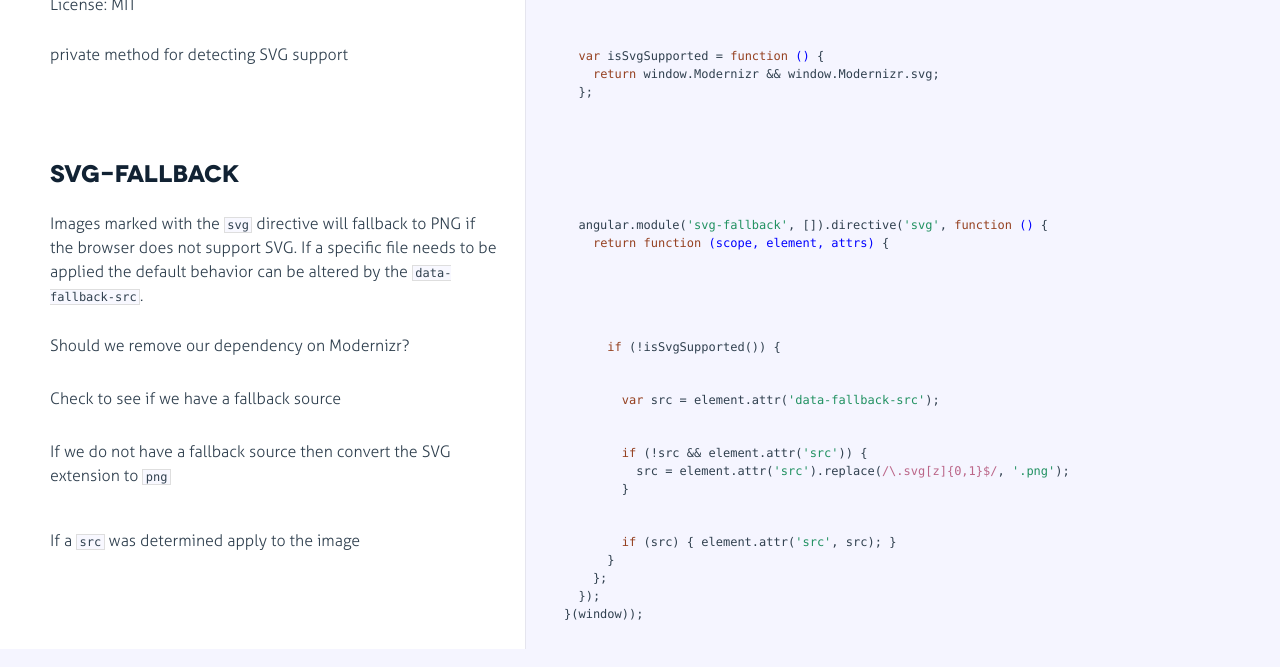
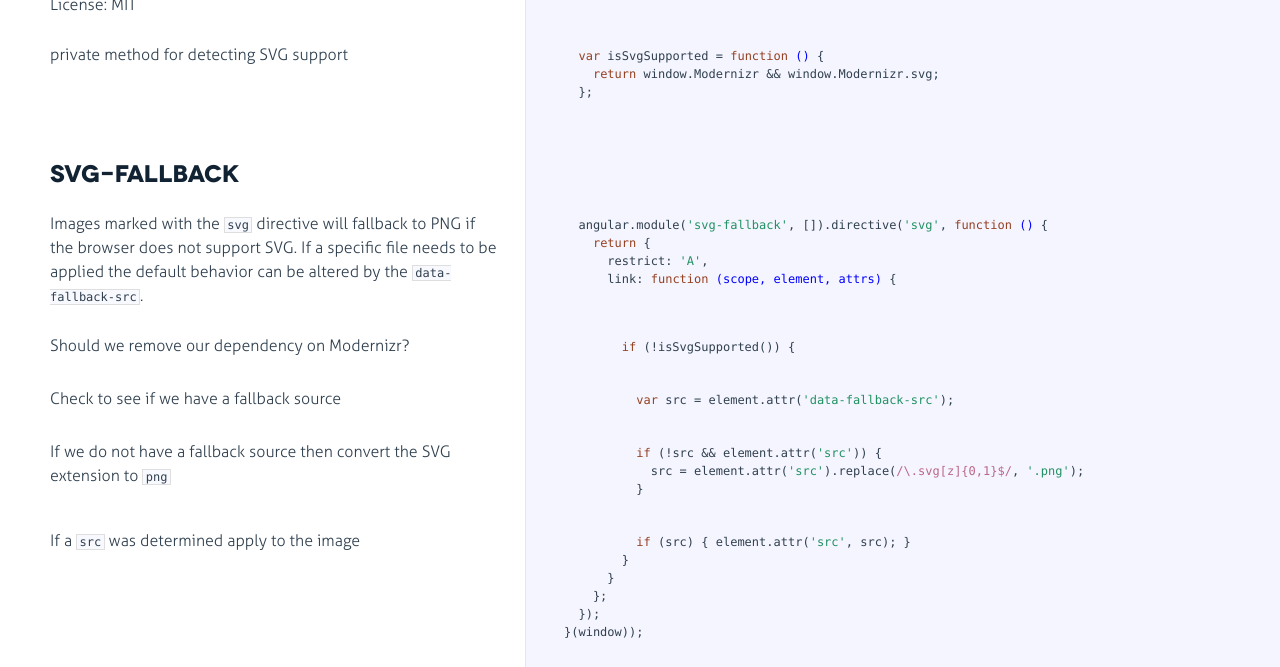
Before and after one commit to mbrio/angular-svg-fallback, a plain HTML site: page index.html in a window 1280 px wide. Shown: the part 219-886 px from the top of the page. Drawn offline with Linux system fonts and the light colour scheme.

Commit message:
Update docs

```diff
--- a/index.html
+++ b/index.html
@@ -48,7 +48,7 @@
               <div class="pilwrap ">
                 <a class="pilcrow" href="#section-1">&#182;</a>
               </div>
-              <p>Provides a mechanism for SVG(Z) fallback to bitmap images.<br>Copyright (C) 2013 Qloo Inc., Michael Diolosa <a href="&#109;&#97;&#105;&#108;&#x74;&#x6f;&#x3a;&#x6d;&#x69;&#99;&#104;&#x61;&#x65;&#x6c;&#46;&#100;&#105;&#111;&#x6c;&#111;&#115;&#97;&#64;&#103;&#x6d;&#x61;&#x69;&#108;&#46;&#x63;&#111;&#x6d;">&#x6d;&#x69;&#99;&#104;&#x61;&#x65;&#x6c;&#46;&#100;&#105;&#111;&#x6c;&#111;&#115;&#97;&#64;&#103;&#x6d;&#x61;&#x69;&#108;&#46;&#x63;&#111;&#x6d;</a><br>License: MIT</p>
+              <p>Provides a mechanism for SVG(Z) fallback to bitmap images.<br>Copyright (C) 2013 Qloo Inc., Michael Diolosa <a href="&#109;&#x61;&#105;&#108;&#x74;&#111;&#58;&#x6d;&#x69;&#x63;&#x68;&#x61;&#x65;&#108;&#x2e;&#100;&#x69;&#x6f;&#x6c;&#111;&#115;&#x61;&#64;&#x67;&#x6d;&#x61;&#105;&#x6c;&#46;&#x63;&#x6f;&#x6d;">&#x6d;&#x69;&#x63;&#x68;&#x61;&#x65;&#108;&#x2e;&#100;&#x69;&#x6f;&#x6c;&#111;&#115;&#x61;&#64;&#x67;&#x6d;&#x61;&#105;&#x6c;&#46;&#x63;&#x6f;&#x6d;</a><br>License: MIT</p>
 
             </div>
 
@@ -103,7 +103,9 @@ behavior can be altered by the <code>data-fallback-src</code>.</p>
             </div>
 
             <div class="content"><div class='highlight'><pre>  angular.module(<span class="string">'svg-fallback'</span>, []).directive(<span class="string">'svg'</span>, <span class="function"><span class="keyword">function</span> <span class="params">()</span> {</span>
-    <span class="keyword">return</span> <span class="function"><span class="keyword">function</span> <span class="params">(scope, element, attrs)</span> {</span></pre></div></div>
+    <span class="keyword">return</span> {
+      restrict: <span class="string">'A'</span>,
+      link: <span class="function"><span class="keyword">function</span> <span class="params">(scope, element, attrs)</span> {</span></pre></div></div>
 
         </li>
 
@@ -118,7 +120,7 @@ behavior can be altered by the <code>data-fallback-src</code>.</p>
 
             </div>
 
-            <div class="content"><div class='highlight'><pre>      <span class="keyword">if</span> (!isSvgSupported()) {</pre></div></div>
+            <div class="content"><div class='highlight'><pre>        <span class="keyword">if</span> (!isSvgSupported()) {</pre></div></div>
 
         </li>
 
@@ -133,7 +135,7 @@ behavior can be altered by the <code>data-fallback-src</code>.</p>
 
             </div>
 
-            <div class="content"><div class='highlight'><pre>        <span class="keyword">var</span> src = element.attr(<span class="string">'data-fallback-src'</span>);</pre></div></div>
+            <div class="content"><div class='highlight'><pre>          <span class="keyword">var</span> src = element.attr(<span class="string">'data-fallback-src'</span>);</pre></div></div>
 
         </li>
 
@@ -149,9 +151,9 @@ behavior can be altered by the <code>data-fallback-src</code>.</p>
 
             </div>
 
-            <div class="content"><div class='highlight'><pre>        <span class="keyword">if</span> (!src &amp;&amp; element.attr(<span class="string">'src'</span>)) {
-          src = element.attr(<span class="string">'src'</span>).replace(<span class="regexp">/\.svg[z]{0,1}$/</span>, <span class="string">'.png'</span>);
-        }</pre></div></div>
+            <div class="content"><div class='highlight'><pre>          <span class="keyword">if</span> (!src &amp;&amp; element.attr(<span class="string">'src'</span>)) {
+            src = element.attr(<span class="string">'src'</span>).replace(<span class="regexp">/\.svg[z]{0,1}$/</span>, <span class="string">'.png'</span>);
+          }</pre></div></div>
 
         </li>
 
@@ -166,7 +168,8 @@ behavior can be altered by the <code>data-fallback-src</code>.</p>
 
             </div>
 
-            <div class="content"><div class='highlight'><pre>        <span class="keyword">if</span> (src) { element.attr(<span class="string">'src'</span>, src); }
+            <div class="content"><div class='highlight'><pre>          <span class="keyword">if</span> (src) { element.attr(<span class="string">'src'</span>, src); }
+        }
       }
     };
   });
```
Also changed, not shown: example/index.html (+1 -1 lines).
